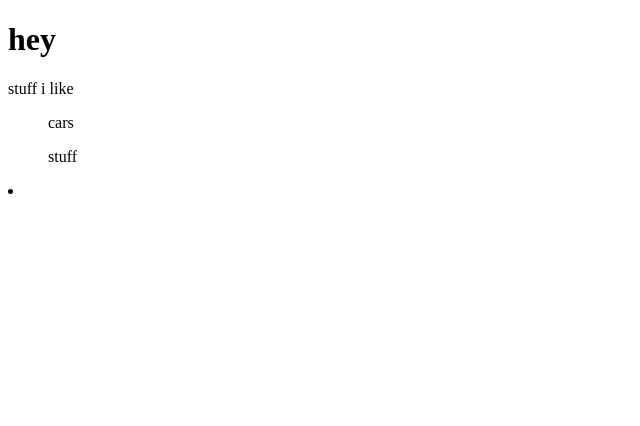
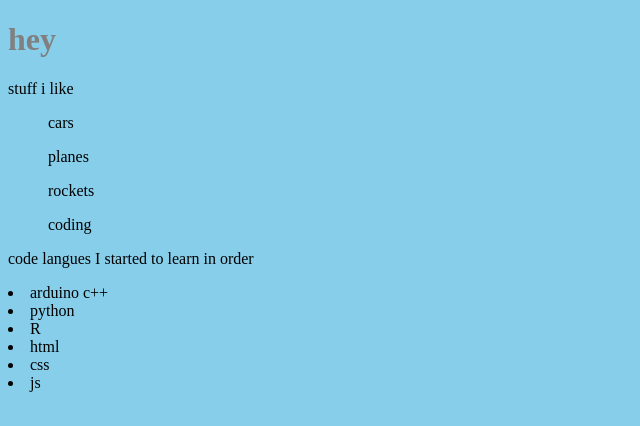
Before and after one commit to zsdawson/CIT-85-FA22, a plain HTML site: page week01/index.html in a window 1280 px wide. Shown: the whole page, without its empty margins (0-640 px from the left). Drawn offline with Linux system fonts and the light colour scheme.

Commit message:
week 1 final

```diff
--- a/week01/index.html
+++ b/week01/index.html
@@ -4,13 +4,29 @@
     <meta charset="UTF-8">
     <meta http-equiv="X-UA-Compatible" content="IE=edge">
     <meta name="viewport" content="width=device-width, initial-scale=1.0">
-    <link rel = "styles" href="styles.css">
     <title>Document</title>
+<style>h1{
+        color: grey;
+    }
+    body {
+        background-color: skyblue;
+    }
+    </style>
+
+
 </head>
 <body>
     <h1>hey</h1>
     <p>stuff i like</p>
     <ul> cars</ul>
-    <ul> stuff</ul>
-    <li></li>
+    <ul> planes</ul>
+    <ul>rockets</ul>
+    <ul>coding</ul>
+    <p>code langues I started to learn in order </p>
+    <li>arduino c++</li>
+    <li>python</li>
+    <li>R</li>
+    <li>html</li>
+    <li>css</li>
+    <li>js</li>
 </body>
--- a/week01/styles.css
+++ b/week01/styles.css
@@ -1,3 +1,7 @@
 h1{
     color: green;
 }
+
+body {
+    background-color: blueviolet;
+}
```
